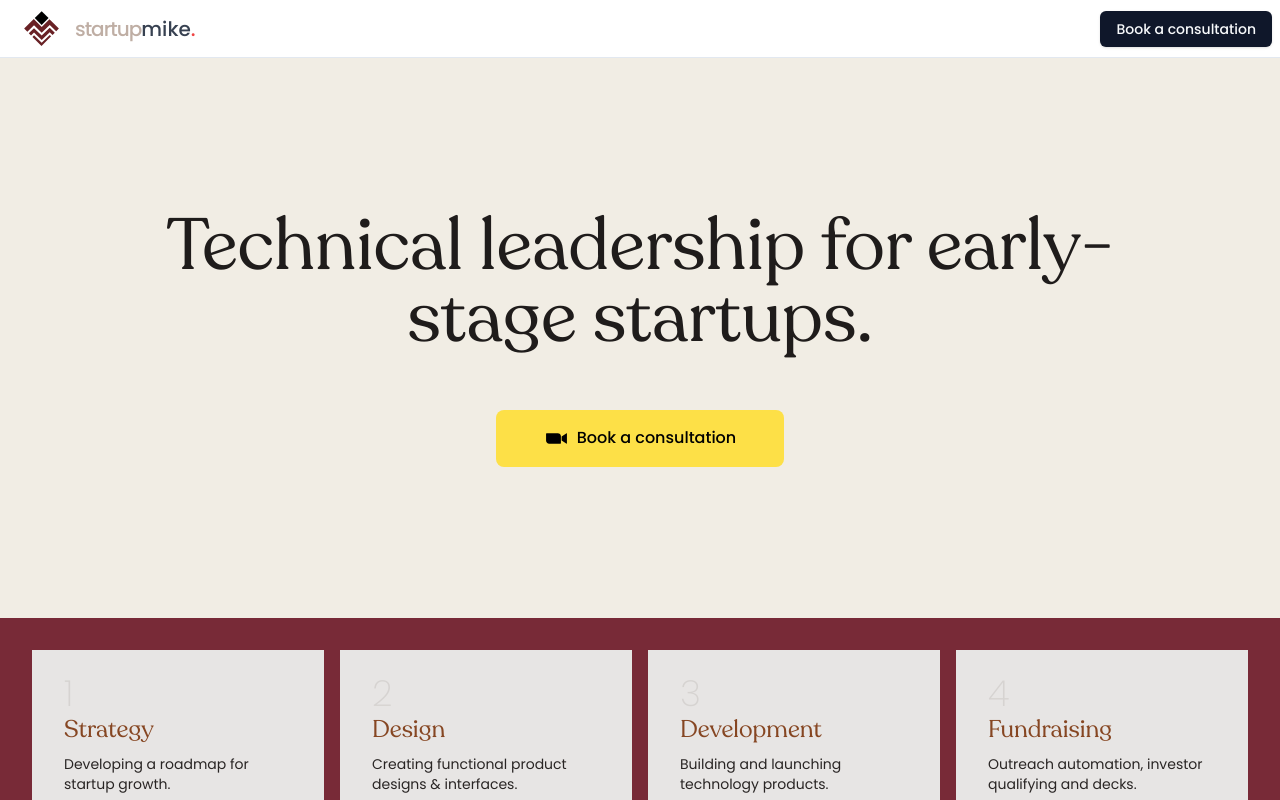
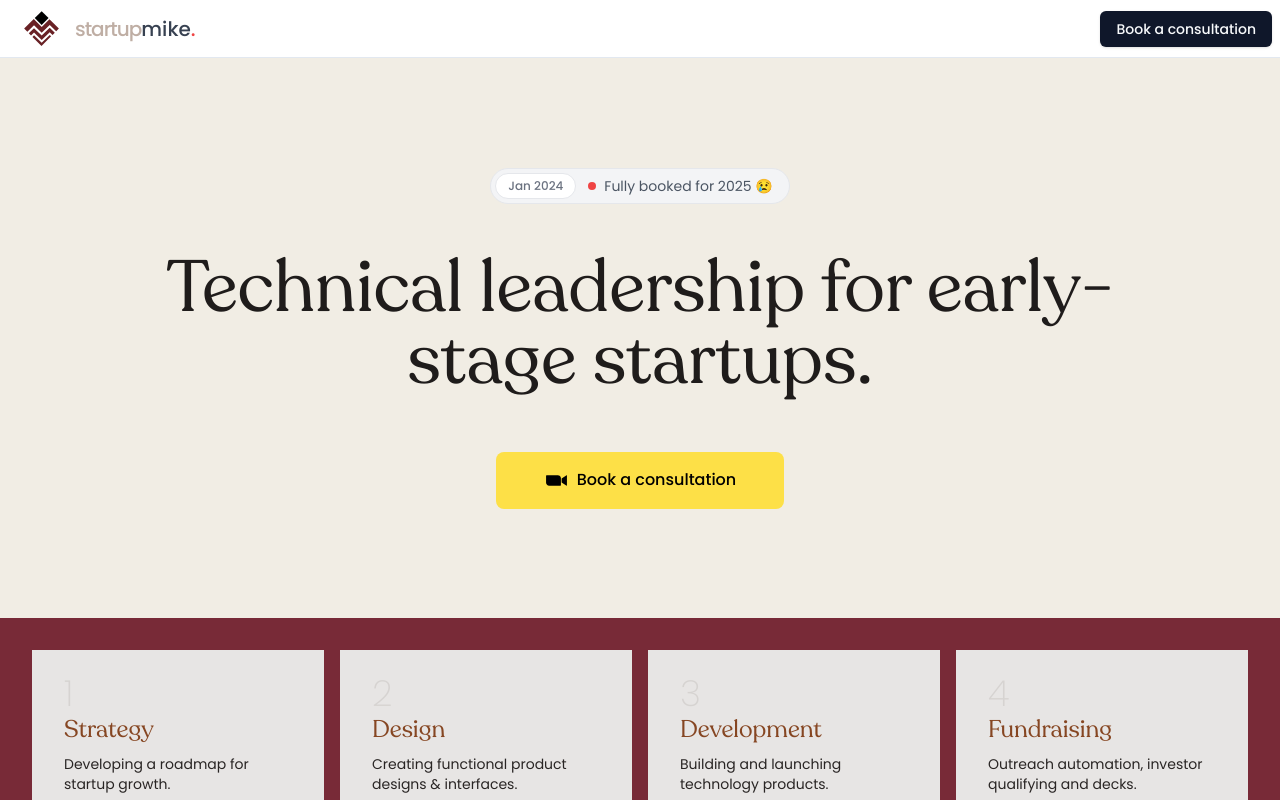
Before and after one commit to mikesoertsz/sm-web, a Next.js app: page / in a window 1280 px wide. Shown: the top 800 px of the page. Built offline with nearby package versions, Linux system fonts and the light colour scheme.

Commit message:
fixing availability

```diff
--- a/app/(home)/Hero.tsx
+++ b/app/(home)/Hero.tsx
@@ -23,7 +23,7 @@ export default function Hero(attention: Attention) {
     <Wrapper className="py-[5vh] bg-brand-base-h">
       <InnerWrap className="flex-col items-center justify-center gap-4 lg:flex min-h-[60vh]">
         <div className="flex flex-col items-center justify-center">
-          {/* <Stinger {...attention} /> */}
+          <Stinger {...attention} />
           <h1 className="text-center text-7xl text-tracking-tight lg:max-w-5xl font-title text-brand-base-f">
             {hero.heading}
           </h1>
--- a/app/(home)/Pricing.tsx
+++ b/app/(home)/Pricing.tsx
@@ -26,6 +26,11 @@ export default function Pricing({}: Props) {
         <div className="grid grid-cols-1 gap-4 mt-16 md:grid-cols-3">
           {prices.map((item, index) => (
             <PriceCard key={index}>
+              {index === 0 && (
+                <div className="absolute px-2 py-1 text-xs font-medium text-white bg-red-500 rounded-sm shadow-none top-2 right-2 font-body">
+                  Not available for new clients
+                </div>
+              )}
               {item.popular && (
                 <div className="absolute items-center justify-center px-2 py-1 text-xs font-medium text-black bg-yellow-300 rounded-sm shadow-none font-body top-2 right-2 cursor-normal">
                   Popular
@@ -81,7 +86,9 @@ export default function Pricing({}: Props) {
                     item.popular
                       ? "bg-yellow-300 text-black border border-yellow-300"
                       : "bg-white text-black border border-gray-300"
-                  } hover:bg-black hover:text-white`}
+                  } hover:bg-black hover:text-white ${
+                    index === 0 ? "pointer-events-none opacity-50" : ""
+                  }`}
                 >
                   {item.buttontext}
                 </a>
--- a/app/(home)/Stinger.tsx
+++ b/app/(home)/Stinger.tsx
@@ -2,19 +2,22 @@ import tw from "tailwind-styled-components";
 import { FaChevronRight } from "react-icons/fa";
 import { Attention } from "@/lib/types";
 
-const Wrap = tw.a`hidden group md:flex flex-row items-center justify-center bg-gray-100 rounded-full p-1 gap-3 border border-gray-200 hover:bg-gray-200 transition duration-300 ease-in-out cursor-pointer font-body mb-12`;
+const Wrap = tw.div`hidden group md:flex flex-row items-center justify-center bg-gray-100 rounded-full p-1 gap-3 border border-gray-200 hover:bg-gray-200 transition duration-300 ease-in-out cursor-normal font-body mb-12 pr-4`;
 const Badge = tw.span`text-xs font-medium text-gray-500 bg-white rounded-full px-3 py-1 shadow-xs shadow-gray-300 border border-gray-200 group-hover:text-gray-700`;
 const StingerText = tw.h4`text-sm text-gray-600 transition duration-300 ease-in-out group-hover:text-gray-900 font-body`;
 
 export default function Stinger({ stinger }: Attention) {
   return (
     <>
-      <Wrap href={stinger.url}>
+      <Wrap>
         <Badge>{stinger.badge}</Badge>
-        <StingerText>{stinger.heading}</StingerText>
+        <div className="flex items-center gap-2">
+          <span className="w-2 h-2 bg-red-500 rounded-full animate-pulse"></span>
+          <StingerText>{stinger.heading}</StingerText>
+        </div>
         <FaChevronRight
           size={12}
-          className="mr-2 text-gray-500 duration-300 ease-in-out group-hover:translate-x-1"
+          className="hidden pr-3 mr-2 text-gray-500 duration-300 ease-in-out group-hover:translate-x-1"
         />
       </Wrap>
     </>
--- a/public/content/en.tsx
+++ b/public/content/en.tsx
@@ -598,9 +598,7 @@ export const homepage = {
         month: "short",
         year: "numeric",
       }),
-      heading: `20% off all projects in Q${Math.ceil(
-        (new Date().getMonth() + 1) / 3
-      )}-${new Date().getFullYear()}   🎉`,
+      heading: "Fully booked for 2025 😢",
       url: "/booking",
     },
   },
```
Also changed, not shown: 1 other file (tests, documents, lock files or other folders).
